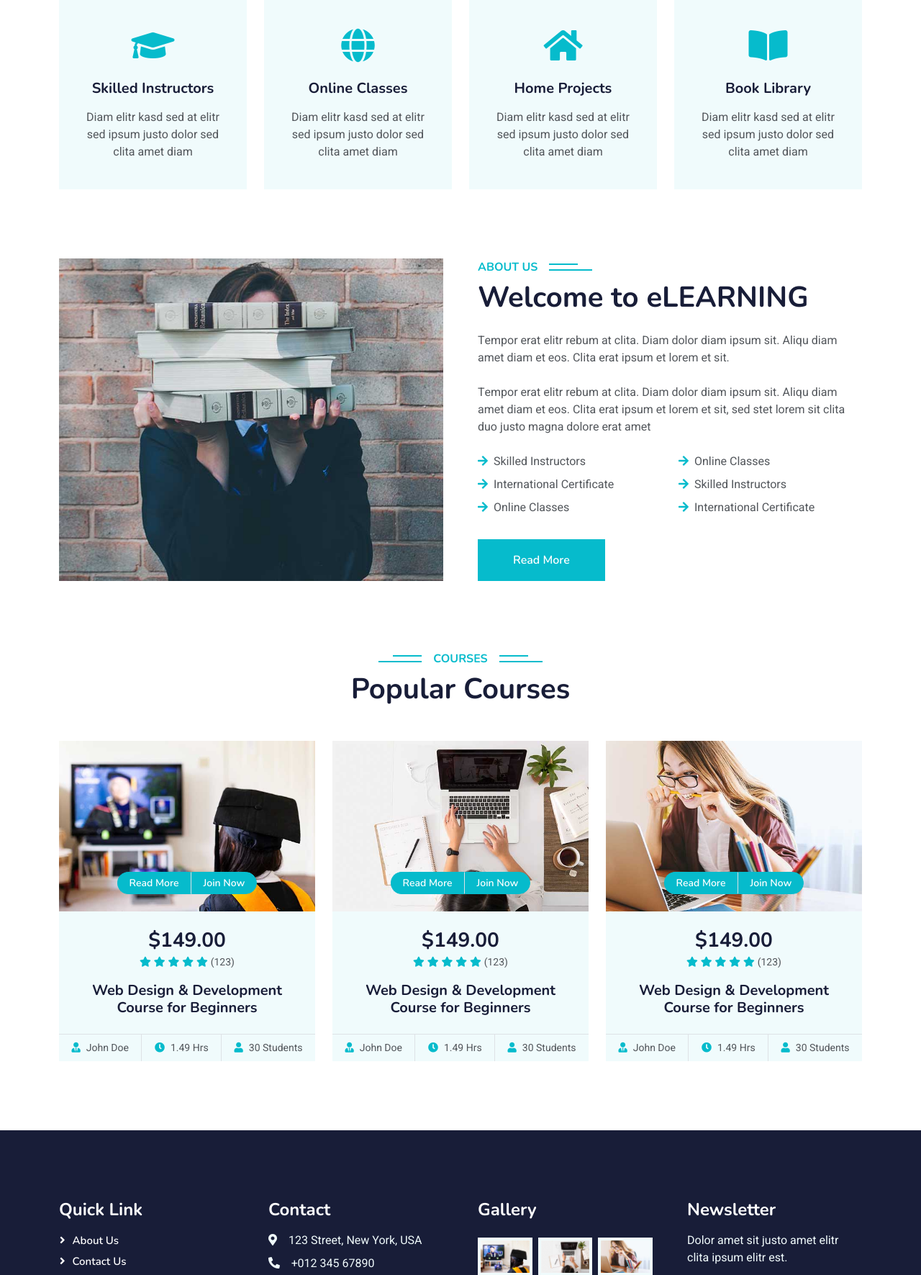
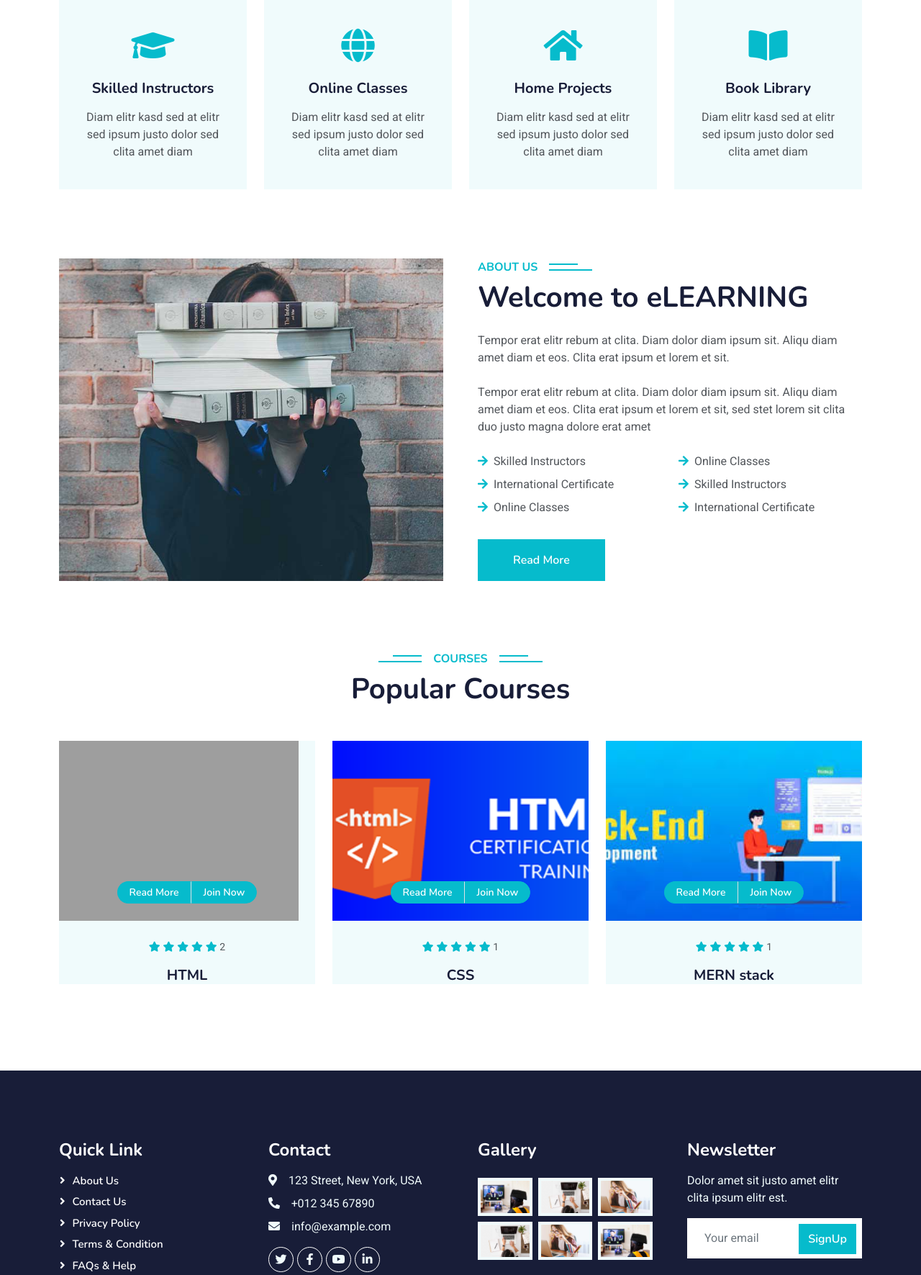
Before and after one commit to DodyHub/ElearningV2, a Django app: page / in a window 1280 px wide. Shown: the part 892-2663 px from the top of the page at 72% size. Run offline with Django 5.2, Linux system fonts and the light colour scheme; data comes from the database, SQL or seed files in the repository; some libraries are stand-ins or nearby versions; grey boxes are pictures that could not be loaded.

Commit message:
Add: Popular Courses

```diff
--- a/core/templates/core/index.html
+++ b/core/templates/core/index.html
@@ -155,90 +155,30 @@
         <h1 class="mb-5">Popular Courses</h1>
       </div>
       <div class="row g-4 justify-content-center">
+        {% for course in top_courses %}
           <div class="col-lg-4 col-md-6 wow fadeInUp" data-wow-delay="0.1s">
             <div class="course-item bg-light">
               <div class="position-relative overflow-hidden">
-              <img class="img-fluid" src="{% static 'img/course-1.jpg' %}" alt="" />
+                <img class="img-fluid" src="{{ course.image.url }}" alt="" style="height: 250px; object-fit: cover;" />
                 <div class="w-100 d-flex justify-content-center position-absolute bottom-0 start-0 mb-4">
                   <a href="#" class="flex-shrink-0 btn btn-sm btn-primary px-3 border-end" style="border-radius: 30px 0 0 30px;">Read More</a>
-                <a href="#" class="flex-shrink-0 btn btn-sm btn-primary px-3" style="border-radius: 0 30px 30px 0;">Join Now</a>
+                  <a href="{% url 'courses:course_detail' course.id %}" class="flex-shrink-0 btn btn-sm btn-primary px-3" style="border-radius: 0 30px 30px 0;">Join Now</a>
                 </div>
               </div>
               <div class="text-center p-4 pb-0">
-              <h3 class="mb-0">$149.00</h3>
                 <div class="mb-3">
                   <small class="fa fa-star text-primary"></small>
                   <small class="fa fa-star text-primary"></small>
                   <small class="fa fa-star text-primary"></small>
                   <small class="fa fa-star text-primary"></small>
                   <small class="fa fa-star text-primary"></small>
-                <small>(123)</small>
+                  <small>{{ course.enrollment_count }}</small>
                 </div>
-              <h5 class="mb-4">Web Design & Development Course for Beginners</h5>
-            </div>
-            <div class="d-flex border-top">
-              <small class="flex-fill text-center border-end py-2"><i class="fa fa-user-tie text-primary me-2"></i>John Doe</small>
-              <small class="flex-fill text-center border-end py-2"><i class="fa fa-clock text-primary me-2"></i>1.49 Hrs</small>
-              <small class="flex-fill text-center py-2"><i class="fa fa-user text-primary me-2"></i>30 Students</small>
+                <h5 class="mb-4">{{ course.name }}</h5>
               </div>
             </div>
           </div>
-        <div class="col-lg-4 col-md-6 wow fadeInUp" data-wow-delay="0.3s">
-          <div class="course-item bg-light">
-            <div class="position-relative overflow-hidden">
-              <img class="img-fluid" src="{% static 'img/course-2.jpg' %}" alt="" />
-              <div class="w-100 d-flex justify-content-center position-absolute bottom-0 start-0 mb-4">
-                <a href="#" class="flex-shrink-0 btn btn-sm btn-primary px-3 border-end" style="border-radius: 30px 0 0 30px;">Read More</a>
-                <a href="#" class="flex-shrink-0 btn btn-sm btn-primary px-3" style="border-radius: 0 30px 30px 0;">Join Now</a>
-              </div>
-            </div>
-            <div class="text-center p-4 pb-0">
-              <h3 class="mb-0">$149.00</h3>
-              <div class="mb-3">
-                <small class="fa fa-star text-primary"></small>
-                <small class="fa fa-star text-primary"></small>
-                <small class="fa fa-star text-primary"></small>
-                <small class="fa fa-star text-primary"></small>
-                <small class="fa fa-star text-primary"></small>
-                <small>(123)</small>
-              </div>
-              <h5 class="mb-4">Web Design & Development Course for Beginners</h5>
-            </div>
-            <div class="d-flex border-top">
-              <small class="flex-fill text-center border-end py-2"><i class="fa fa-user-tie text-primary me-2"></i>John Doe</small>
-              <small class="flex-fill text-center border-end py-2"><i class="fa fa-clock text-primary me-2"></i>1.49 Hrs</small>
-              <small class="flex-fill text-center py-2"><i class="fa fa-user text-primary me-2"></i>30 Students</small>
-            </div>
-          </div>
-        </div>
-        <div class="col-lg-4 col-md-6 wow fadeInUp" data-wow-delay="0.5s">
-          <div class="course-item bg-light">
-            <div class="position-relative overflow-hidden">
-              <img class="img-fluid" src="{% static 'img/course-3.jpg' %}" alt="" />
-              <div class="w-100 d-flex justify-content-center position-absolute bottom-0 start-0 mb-4">
-                <a href="#" class="flex-shrink-0 btn btn-sm btn-primary px-3 border-end" style="border-radius: 30px 0 0 30px;">Read More</a>
-                <a href="#" class="flex-shrink-0 btn btn-sm btn-primary px-3" style="border-radius: 0 30px 30px 0;">Join Now</a>
-              </div>
-            </div>
-            <div class="text-center p-4 pb-0">
-              <h3 class="mb-0">$149.00</h3>
-              <div class="mb-3">
-                <small class="fa fa-star text-primary"></small>
-                <small class="fa fa-star text-primary"></small>
-                <small class="fa fa-star text-primary"></small>
-                <small class="fa fa-star text-primary"></small>
-                <small class="fa fa-star text-primary"></small>
-                <small>(123)</small>
-              </div>
-              <h5 class="mb-4">Web Design & Development Course for Beginners</h5>
-            </div>
-            <div class="d-flex border-top">
-              <small class="flex-fill text-center border-end py-2"><i class="fa fa-user-tie text-primary me-2"></i>John Doe</small>
-              <small class="flex-fill text-center border-end py-2"><i class="fa fa-clock text-primary me-2"></i>1.49 Hrs</small>
-              <small class="flex-fill text-center py-2"><i class="fa fa-user text-primary me-2"></i>30 Students</small>
-            </div>
-          </div>
-        </div>
+        {% endfor %}
       </div>
     </div>
   </div>
--- a/core/views.py
+++ b/core/views.py
@@ -2,9 +2,15 @@ from django.contrib import messages
 from django.contrib.auth import authenticate, login as auth_login, logout as auth_logout
 from django.shortcuts import redirect, render
 from django.contrib.auth.models import User
+from courses.models import Course
+from django.db.models import Count
+
 
 def home(request):
-    return render(request, "core/index.html")
+    top_courses = Course.objects.annotate(
+        enrollment_count=Count("enrollment")
+    ).order_by("-enrollment_count")[:3]
+    return render(request, "core/index.html", context={"top_courses": top_courses})
 
 
 def about(request):
```
Lines whose indentation alone changed are shown as unchanged.
